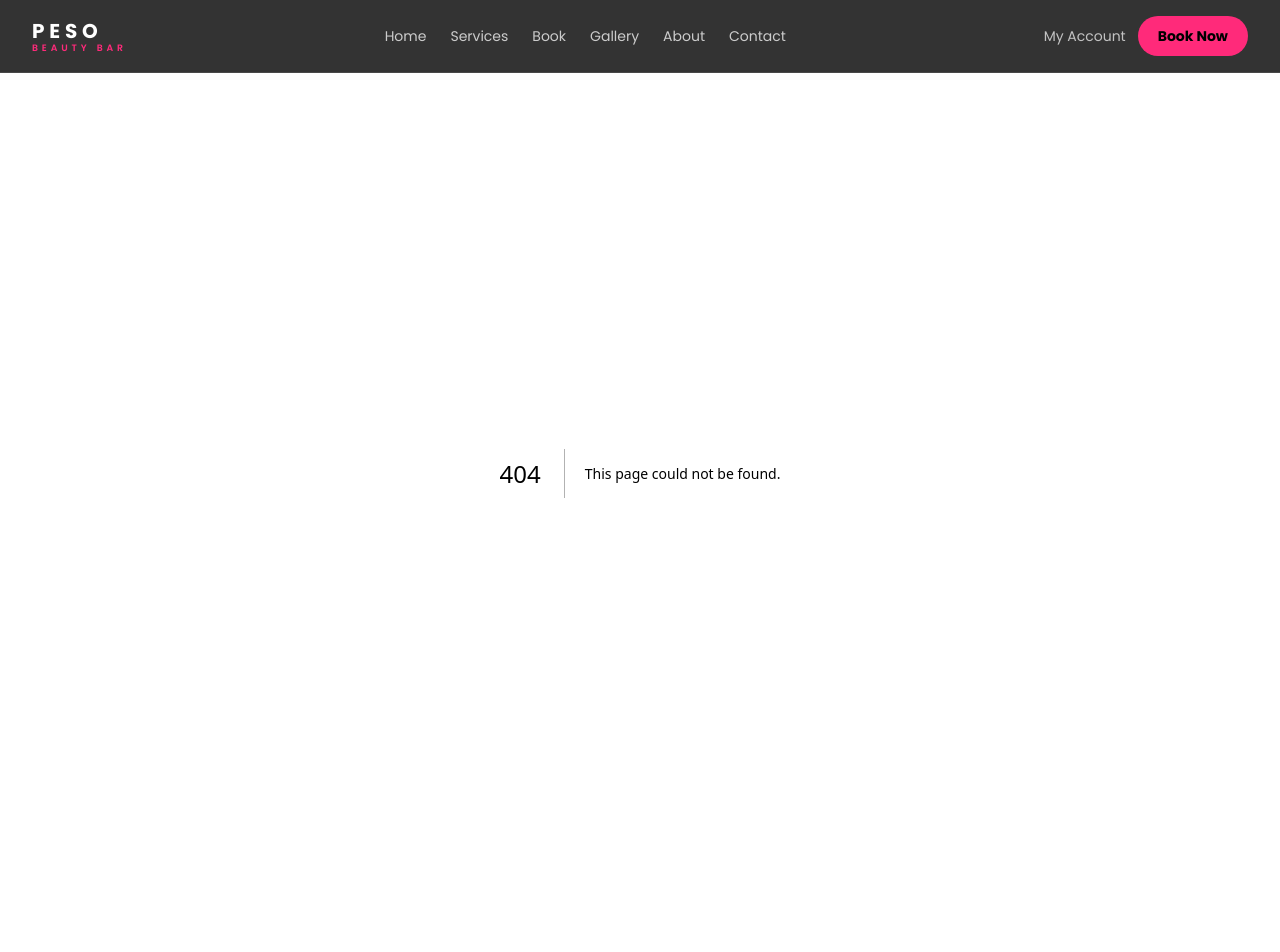
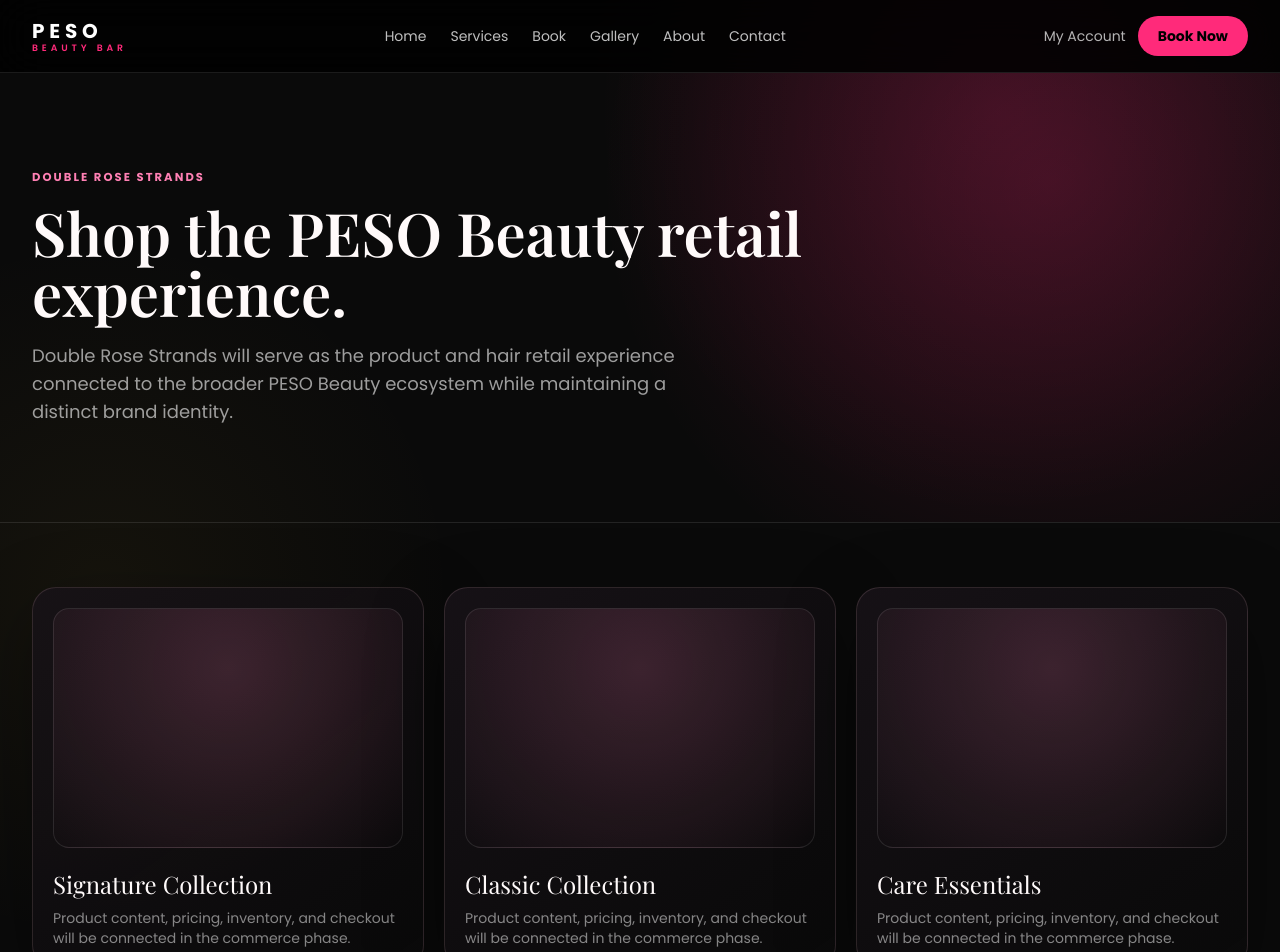
Before and after one commit to Hassan-Industries/peso-beauty-web, a Next.js app: page /shop in a window 1280 px wide. Before the commit this address had no page. Shown: the top 952 px of the page. Built offline with nearby package versions, Linux system fonts and the light colour scheme; a web font is replaced by a local one.

Commit message:
feat: add shop route foundation

```diff
--- /dev/null
+++ b/app/shop/page.tsx
@@ -0,0 +1,20 @@
+import { PageHero } from "@/components/ui/page-hero";
+
+export default function ShopPage() {
+  return (
+    <>
+      <PageHero eyebrow="Double Rose Strands" title="Shop the PESO Beauty retail experience." description="Double Rose Strands will serve as the product and hair retail experience connected to the broader PESO Beauty ecosystem while maintaining a distinct brand identity." />
+      <section className="mx-auto max-w-7xl px-5 py-16 lg:px-8">
+        <div className="grid gap-5 sm:grid-cols-2 lg:grid-cols-3">
+          {["Signature Collection", "Classic Collection", "Care Essentials"].map((name) => (
+            <article key={name} className="peso-panel rounded-3xl p-5">
+              <div className="min-h-60 rounded-2xl border border-white/10 bg-[radial-gradient(circle_at_50%_25%,rgba(255,128,180,0.18),transparent_16rem)]" />
+              <h2 className="mt-5 font-[family-name:var(--font-display)] text-2xl">{name}</h2>
+              <p className="mt-2 text-sm text-white/50">Product content, pricing, inventory, and checkout will be connected in the commerce phase.</p>
+            </article>
+          ))}
+        </div>
+      </section>
+    </>
+  );
+}
```
